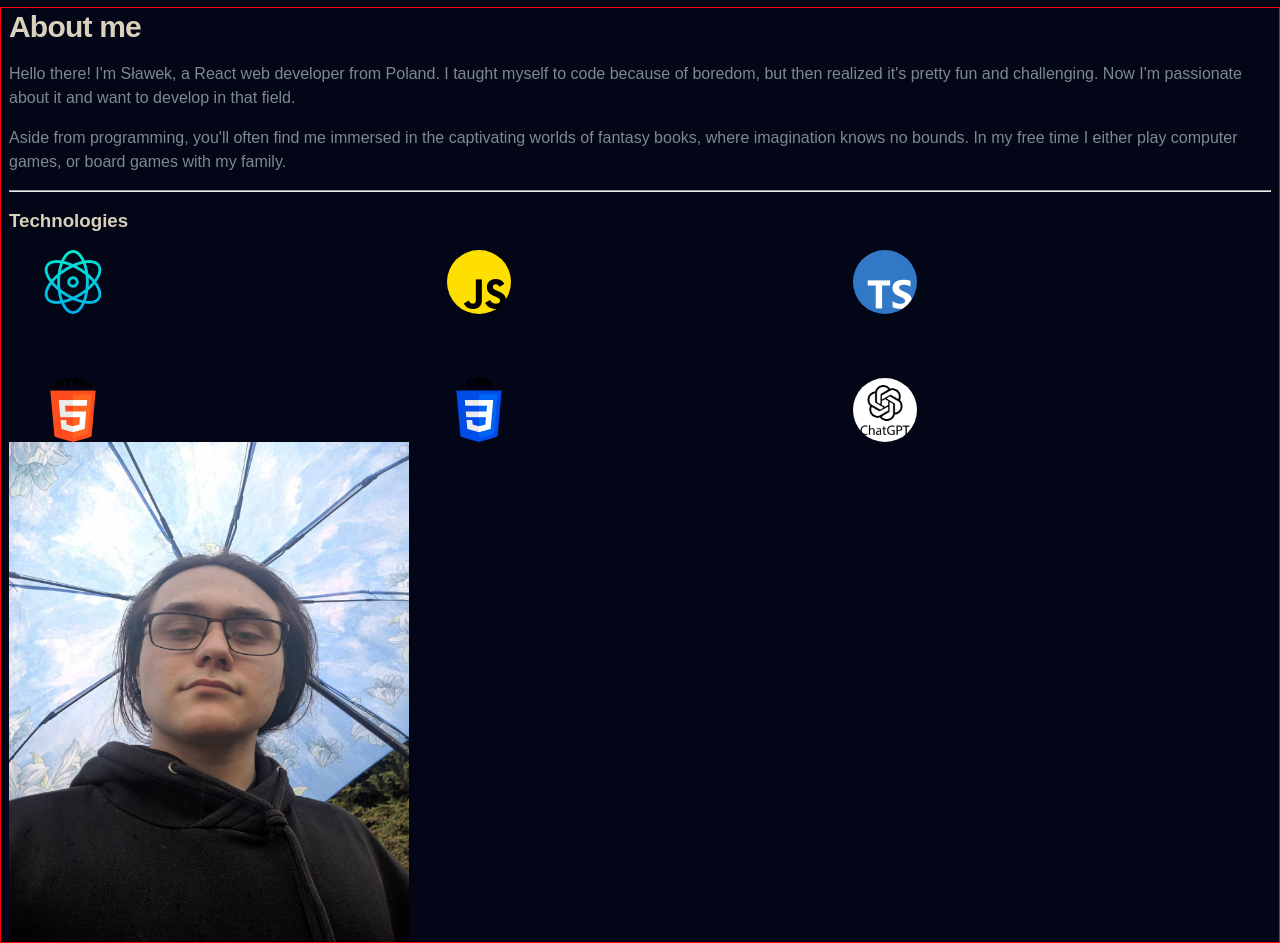
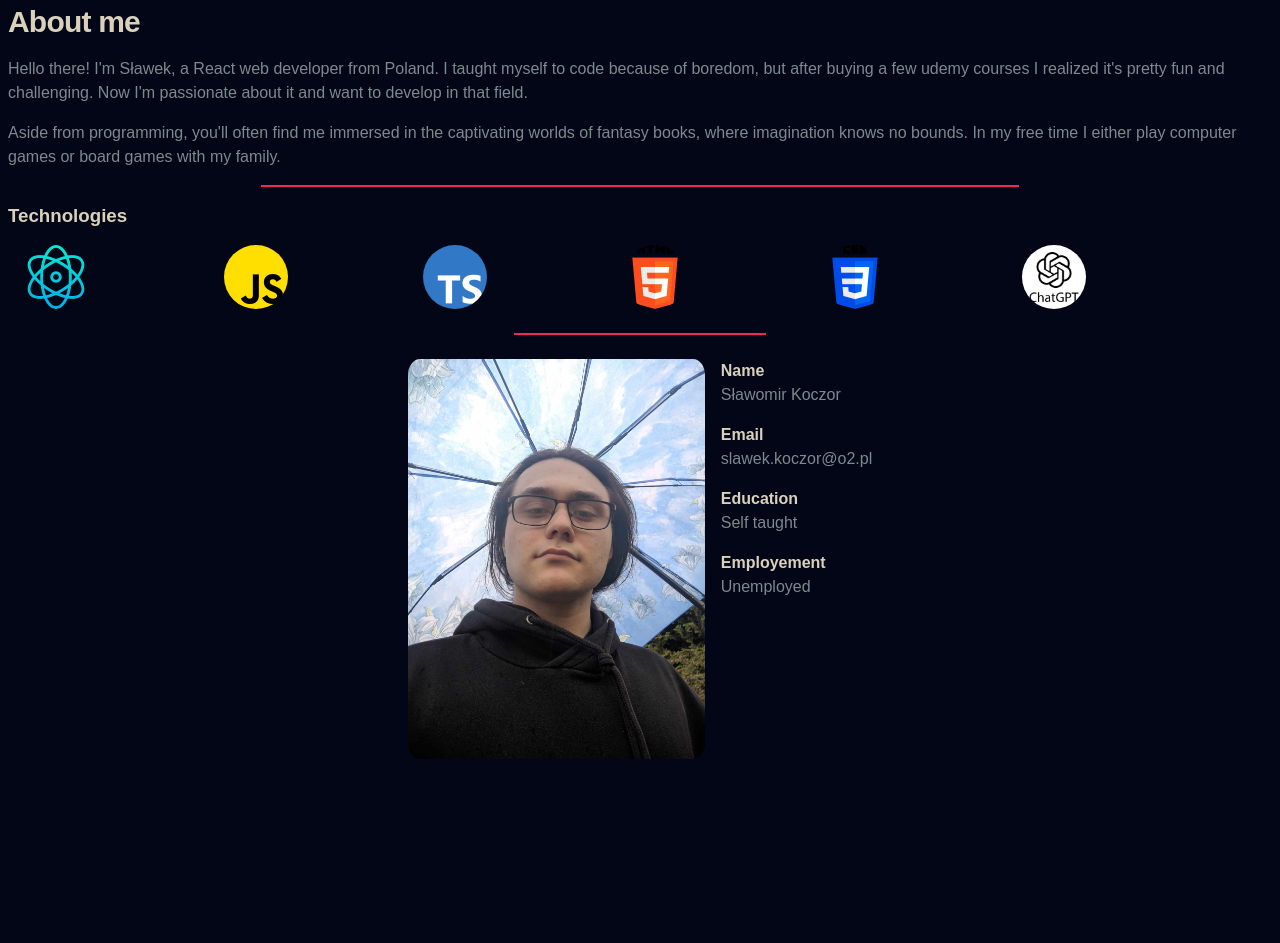
Before and after one commit to 4Gatsu/portfolio, a website built with Vite: page index.html in a window 1280 px wide. Shown: the part 940-1883 px from the top of the page. After the commit the page ends 1731 px from the top, so only its background shows below. Built offline with nearby package versions, Linux system fonts and the light colour scheme; a web font is replaced by a local one.

Commit message:
about section completed. for real this time

```diff
--- a/index.html
+++ b/index.html
@@ -79,45 +79,69 @@
           <h2 class="about__title">About me</h2>
           <p class="about__text">
             Hello there! I'm Sławek, a React web developer from Poland. I taught
-            myself to code because of boredom, but then realized it's pretty fun
-            and challenging. Now I'm passionate about it and want to develop in
-            that field.
+            myself to code because of boredom, but after buying a few udemy
+            courses I realized it's pretty fun and challenging. Now I'm
+            passionate about it and want to develop in that field.
           </p>
           <p class="about__text">
             Aside from programming, you'll often find me immersed in the
             captivating worlds of fantasy books, where imagination knows no
-            bounds. In my free time I either play computer games, or board games
+            bounds. In my free time I either play computer games or board games
             with my family.
           </p>
-          <hr />
+          <hr class="about__hr-long" />
           <h3>Technologies</h3>
           <ul class="about__list">
-            <li class="about__list__item">
+            <li class="about__list-item">
               <img class="about__icon" src="/react.png" alt="react icon" />
             </li>
-            <li class="about__list__item">
+            <li class="about__list-item">
               <img class="about__icon" src="/js.png" alt="javascript icon" />
             </li>
-            <li class="about__list__item">
+            <li class="about__list-item">
               <img
                 class="about__icon"
                 src="/typescript.png"
                 alt="typescript icon"
               />
             </li>
-            <li class="about__list__item">
+            <li class="about__list-item">
               <img class="about__icon" src="/html-5.png" alt="html icon" />
             </li>
-            <li class="about__list__item">
+            <li class="about__list-item">
               <img class="about__icon" src="/css-3.png" alt="css icon" />
             </li>
-            <li class="about__list__item">
+            <li class="about__list-item">
               <img class="about__icon" src="/chatgpt.jpg" alt="ChatGPT icon" />
             </li>
           </ul>
         </div>
-        <div>
+        <hr class="about__hr" />
+        <div class="about__imageinfo">
           <img class="about__image" src="/aboutimg.jpg" alt="Profile Picture" />
+          <div class="about__info">
+            <!-- its a flex row section-->
+            <div class="about__info-column">
+              <div class="about__info-element">
+                <h4>Name</h4>
+                <p>Sławomir Koczor</p>
+              </div>
+              <div class="about__info-element">
+                <h4>Email</h4>
+                <p>slawek.koczor@o2.pl</p>
+              </div>
+            </div>
+            <div class="about__info-column">
+              <div class="about__info-element">
+                <h4>Education</h4>
+                <p>Self taught</p>
+              </div>
+              <div class="about__info-element">
+                <h4>Employement</h4>
+                <p>Unemployed</p>
+              </div>
+            </div>
+          </div>
         </div>
       </section>
       <!-- <section></section> -->
--- a/styles/components/about.css
+++ b/styles/components/about.css
@@ -1,6 +1,7 @@
 .about {
   display: flex;
   flex-direction: column;
+  gap: 1.5rem;
 }
 
 .about__content {
@@ -25,11 +26,11 @@
   flex-wrap: wrap;
   flex-direction: row;
   row-gap: 4rem;
-  padding-left: 2em;
+  padding-left: 1em;
   list-style: none;
 }
 
-.about__list__item {
+.about__list-item {
   flex-basis: 33%;
 }
 
@@ -39,7 +40,83 @@
   border-radius: 50%;
 }
 
+.about__hr-long {
+  width: 60%;
+  margin: auto;
+  border: 1px var(--clr-red) solid;
+}
+
+.about__hr {
+  width: 20%;
+  margin: auto;
+  border: 1px var(--clr-red) solid;
+}
+
 .about__image {
-  height: 500px;
-  width: 400px;
+  max-height: 400px;
+  margin: auto;
+  margin-bottom: 2em;
 }
+
+.about__info {
+  display: flex;
+  gap: 3rem;
+}
+
+.about__info-column {
+  display: flex;
+  flex-direction: column;
+  margin: auto;
+  gap: 1rem;
+}
+
+.about__info p {
+  color: var(--clr-gray);
+}
+
+.about__info-element {
+}
+
+/* xs */
+/* @media (min-width: 475px) {} */
+
+/* sm */
+@media (min-width: 640px) {
+  .about__list-item {
+    flex-basis: 16%;
+  }
+
+  .about__image {
+    margin-right: 1rem;
+    border-radius: 4%;
+  }
+
+  .about__imageinfo {
+    display: flex;
+    flex-direction: row;
+    margin: auto;
+  }
+
+  .about__info-column {
+    margin-right: auto;
+    margin-left: 0;
+    margin-top: 0;
+    margin-bottom: 1rem;
+  }
+  .about__info {
+    flex-direction: column;
+    gap: 0;
+  }
+}
+
+/* md */
+/* @media (min-width: 768px) {} */
+
+/* lg */
+/* @media (min-width: 1024px) {} */
+
+/* xl */
+/* @media (min-width: 1280px) {} */
+
+/* 2xl */
+/* @media (min-width: 1536px) {} */
--- a/styles/components/hero.css
+++ b/styles/components/hero.css
@@ -27,7 +27,7 @@
 
 .hero {
   text-align: center;
-  border: 1px blueviolet solid;
+  /* border: 1px blueviolet solid; */
   display: flex;
   flex-direction: column;
   justify-content: center;
--- a/styles/utils.css
+++ b/styles/utils.css
@@ -41,7 +41,7 @@
   margin-right: auto;
   padding-left: 0.5rem;
   padding-right: 0.5rem;
-  border: 1px solid red;
+  /* border: 1px solid red; */
 }
 
 .section {
```
